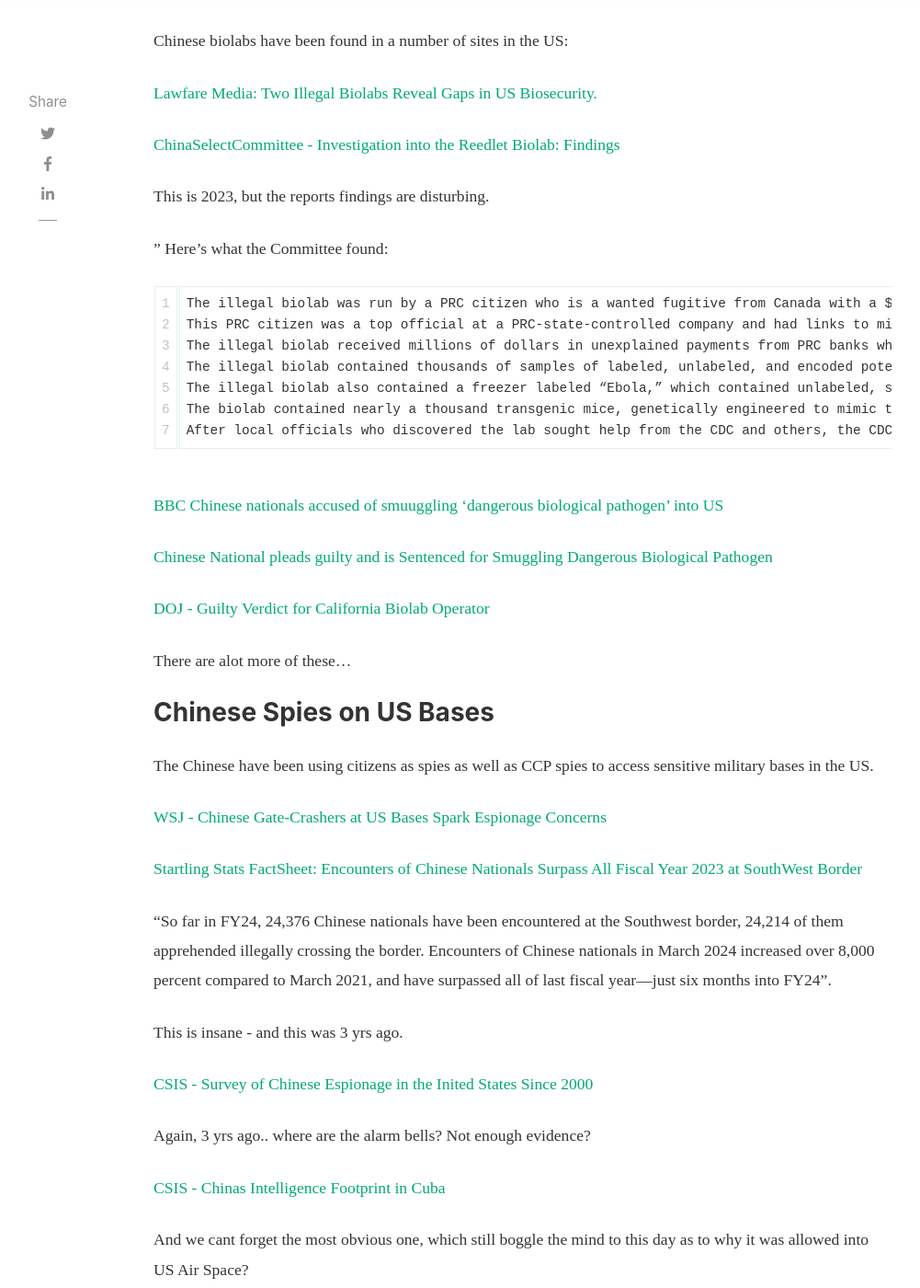
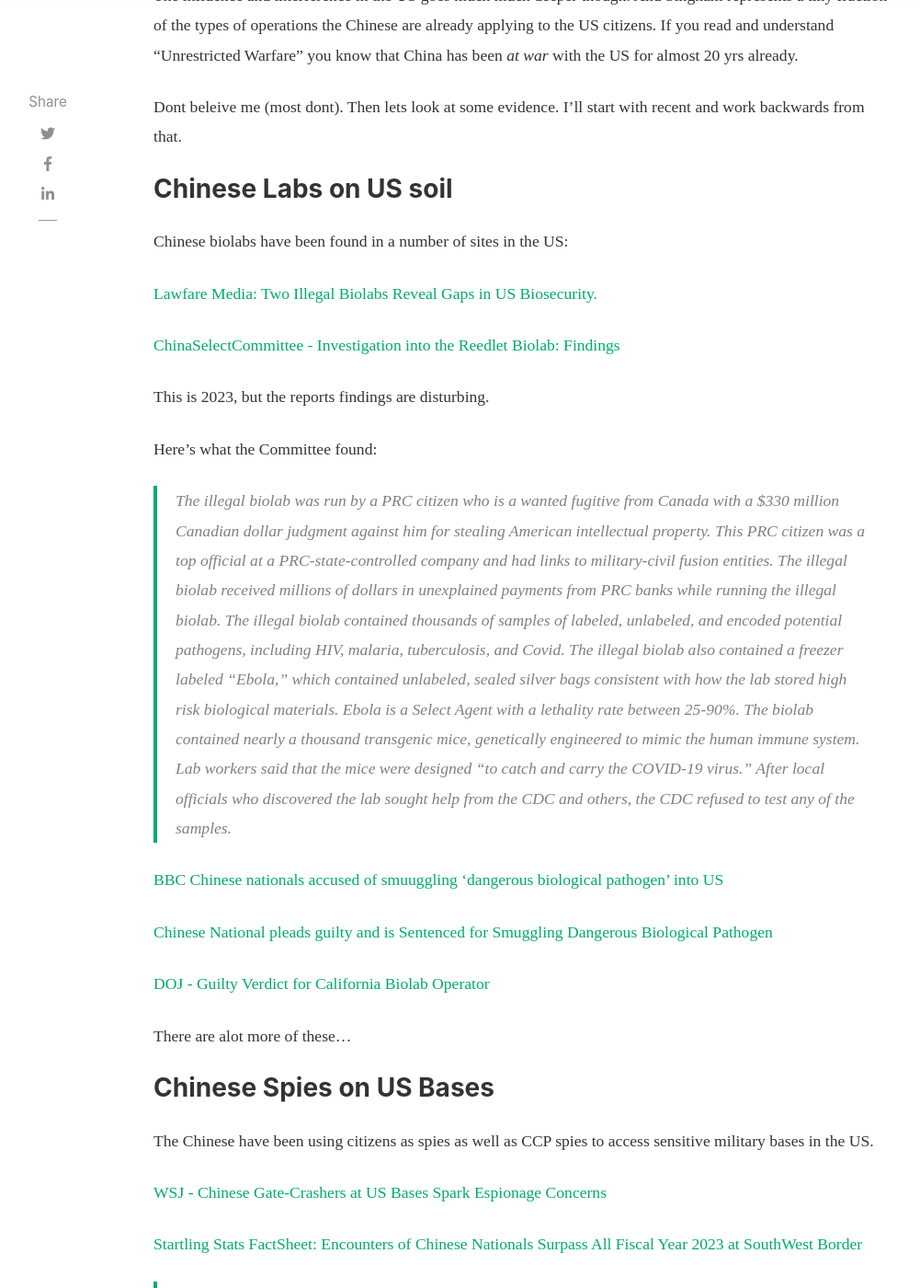
Before and after one commit to unrestricted-info/unrestricted, a Jekyll site: the page built from _posts/2026-05-31-chinese-interference-in-us.md, in a window 1280 px wide and 1400 px high, scrolled down 8992 px. Shown: the whole window at 92% size, without its empty margins (118-1119 px from the left). Built offline with Jekyll 4.4.1, drawn with Linux system fonts in a browser that asks for light colours; nearby versions of some CDN libraries; comment, search, counter and statistics services are not loaded; some of the changed text lies outside the part shown.

Commit message:
chinese-interference

```diff
--- a/_posts/2026-05-31-chinese-interference-in-us.md
+++ b/_posts/2026-05-31-chinese-interference-in-us.md
@@ -93,15 +94,15 @@ In the above documents there are numerous examples of quite extremist groups say
 
 *The People's Forum*
 
-"For months we've been the target of a campaign that alleges our funding comes from 'dark money'."
+> "For months we've been the target of a campaign that alleges our funding comes from 'dark money'."
 
-"A few years ago we met Roy Singham, a Marxist comrade who sold his company & donated most of his wealth to non-profits that focus on political education, culture & internationalism".
+> "A few years ago we met Roy Singham, a Marxist comrade who sold his company & donated most of his wealth to non-profits that focus on political education, culture & internationalism".
 
-"As reported in November 2023 by the Free Beacon: “The source of the Goldman Sachs Philanthropy Fund’s donations to the People’s Forum is likely Neville Roy Singham… [who] is the single individual responsible for the group’s operations."
+> "As reported in November 2023 by the Free Beacon: “The source of the Goldman Sachs Philanthropy Fund’s donations to the People’s Forum is likely Neville Roy Singham… [who] is the single individual responsible for the group’s operations."
 
-"Between 2017 and 2022, the People’s Forum received over $20 million in grants from the GSPF, with $12 million transferred in 2019 alone. As previous reporting has detailed, GSPF appears to function as a dark money clearinghouse, obscuring the identity of donors while facilitating the transfer of substantial sums to American non-profits."
+> "Between 2017 and 2022, the People’s Forum received over $20 million in grants from the GSPF, with $12 million transferred in 2019 alone. As previous reporting has detailed, GSPF appears to function as a dark money clearinghouse, obscuring the identity of donors while facilitating the transfer of substantial sums to American non-profits."
 
-"In November 2023, a Tax-Exempt Organization Complaint was filed with the IRS against The People’s Forum, alleging that: “De Los Santos and the People’s Forum Inc. have been advocating in support of the U.S. designated foreign terror organization Hamas in its war on Israel and Jews and also advocates for the overthrow of the United States.”
+> "In November 2023, a Tax-Exempt Organization Complaint was filed with the IRS against The People’s Forum, alleging that: “De Los Santos and the People’s Forum Inc. have been advocating in support of the U.S. designated foreign terror organization Hamas in its war on Israel and Jews and also advocates for the overthrow of the United States.”
 
 Heres one of the most disturbing quotes from The Peoples Forum:
 
@@ -114,22 +115,22 @@ This is the sort of commentary you will find in Chinas own doctrine called "Unre
 
 *The Justice Education Fund*
 
-"The Justice and Education Fund (JEF) is an example of another 501(c)(3) organization that received over $20 million through GSPF in just 2019 and 2020 alone. Records indicate a $64,500 grant from JEF to the People’s Forum in 2020. Beyond financial transactions, JEF’s leadership is closely aligned with the Singham Network. JEF’s board includes Manolo De Los Santos and David Sung Mo Chung, both of whom also hold positions as officers at the People’s Forum and have been arrested by NYPD at SID4P-led direct-action events in recent months."
+> "The Justice and Education Fund (JEF) is an example of another 501(c)(3) organization that received over $20 million through GSPF in just 2019 and 2020 alone. Records indicate a $64,500 grant from JEF to the People’s Forum in 2020. Beyond financial transactions, JEF’s leadership is closely aligned with the Singham Network. JEF’s board includes Manolo De Los Santos and David Sung Mo Chung, both of whom also hold positions as officers at the People’s Forum and have been arrested by NYPD at SID4P-led direct-action events in recent months."
 
-"Notably, JEF also appears to facilitate the transfer of funds to Singham-linked entities abroad. For example, in 2022, JEF paid NewsClick $2.9 million and Maku Media $2.3 million as independent contractors for the “production of online news programs.”
+> "Notably, JEF also appears to facilitate the transfer of funds to Singham-linked entities abroad. For example, in 2022, JEF paid NewsClick $2.9 million and Maku Media $2.3 million as independent contractors for the “production of online news programs.”
 
 *The United Community Fund*
 
-"The United Community Fund (UCF) plays a role similar to that of the JEF within the Singham Network. Notably, in 2019, the UCF received an $8.33 million grant from the JEF.26 Additionally, during the same year, it allocated over $3 million in grants to the People’s Forum and $700,000 to the Tricontinental Institute. This underscores the intricate financial interplay between the People’s Forum, JEF, and UCF"
+> "The United Community Fund (UCF) plays a role similar to that of the JEF within the Singham Network. Notably, in 2019, the UCF received an $8.33 million grant from the JEF.26 Additionally, during the same year, it allocated over $3 million in grants to the People’s Forum and $700,000 to the Tricontinental Institute. This underscores the intricate financial interplay between the People’s Forum, JEF, and UCF"
 
-"The UCF’s personnel roster exhibits significant overlap with individuals and organizations affiliated with Singham. For instance, in 2019, Tings Chak served as a Director and Secretary of the UCF.27 Chak, a Beijing-based researcher, is associated with Dongsheng News, the Tricontinental Institute, and UCF. These three entities were named in an August 2023 letter by Senator Marco Rubio (R-FL), urging the Department of Justice (DOJ) to investigate them for potential violations of the Foreign Agents Registration Act (FARA).28 Finally, Chak’s membership in the IPA’s art and culture working group serves as an example of her association with a recognized SID4P Convenor."
+> "The UCF’s personnel roster exhibits significant overlap with individuals and organizations affiliated with Singham. For instance, in 2019, Tings Chak served as a Director and Secretary of the UCF.27 Chak, a Beijing-based researcher, is associated with Dongsheng News, the Tricontinental Institute, and UCF. These three entities were named in an August 2023 letter by Senator Marco Rubio (R-FL), urging the Department of Justice (DOJ) to investigate them for potential violations of the Foreign Agents Registration Act (FARA).28 Finally, Chak’s membership in the IPA’s art and culture working group serves as an example of her association with a recognized SID4P Convenor."
 
 *The Progress Unity Fund*
 
-"In contrast to the People’s Forum, the ANSWER Coalition operates under the fiscal sponsorship of the Progress Unity Fund (PUF) rather than being an IRS-registered entity itself.31 As recently as 2019, ANSWER Coalition and PUF shared an address in San Francisco, which also served as a frequent venue for Party for Socialism and Liberation (PSL) activities, indicating a significant overlap between the three.32 Public tax records reveal that PUF granted ANSWER Coalition approximately $244,000 over the past five years. However, between 2019 and 2020, PUF experienced an unexplained contraction in revenue of over 90%, declining from $1.9 million to $126,000. This suggests a state of
+> "In contrast to the People’s Forum, the ANSWER Coalition operates under the fiscal sponsorship of the Progress Unity Fund (PUF) rather than being an IRS-registered entity itself.31 As recently as 2019, ANSWER Coalition and PUF shared an address in San Francisco, which also served as a frequent venue for Party for Socialism and Liberation (PSL) activities, indicating a significant overlap between the three.32 Public tax records reveal that PUF granted ANSWER Coalition approximately $244,000 over the past five years. However, between 2019 and 2020, PUF experienced an unexplained contraction in revenue of over 90%, declining from $1.9 million to $126,000. This suggests a state of
 operational dormancy from 2022, despite PUF’s continued fiscal sponsorship of ANSWER."
 
-"The PUF also functions as a fiscal sponsor for an organization known as “Pivot to Peace,” which has ties to the CCP and operates within the United States. In May 2023, Pivot to Peace activist Henry Liang was arrested for FARA violations. According to a Department of Justice press release, Liang was clandestinely working as an operative
+> "The PUF also functions as a fiscal sponsor for an organization known as “Pivot to Peace,” which has ties to the CCP and operates within the United States. In May 2023, Pivot to Peace activist Henry Liang was arrested for FARA violations. According to a Department of Justice press release, Liang was clandestinely working as an operative
 for the CCP while engaged in activities for Pivot to Peace"
 
 ### Evidence Enough?
@@ -146,13 +147,13 @@ His wife runs a foundation called "CODEPINK" and Singham is a co-founder with he
 
 The interesting paragraphs from this:
 
-Since 2017, Code Pink has received over $1.4 million, representing approximately 25 percent of its total funding, from sources linked to Neville Roy Singham. Singham is a tech executive who married Code Pink co-founder Jodie Evans in 2017. The New York Times reported in August 2023 that Singham works closely with the Chinese government media machine and finances propaganda worldwide through nonprofit groups and shell companies.
+> Since 2017, Code Pink has received over $1.4 million, representing approximately 25 percent of its total funding, from sources linked to Neville Roy Singham. Singham is a tech executive who married Code Pink co-founder Jodie Evans in 2017. The New York Times reported in August 2023 that Singham works closely with the Chinese government media machine and finances propaganda worldwide through nonprofit groups and shell companies.
 
-The timing of this funding coincides with a documented shift in Code Pink's position on China. Before 2017, Evans made statements such as "We demand China stop brutal repression of their women's human rights defenders." But after 2017, Evans has described China as "a defender of the oppressed and a model for economic growth without slavery or war." In 2020, Code Pink launched its "China Is Not Our Enemy" campaign. The New York Times noted that Code Pink stopped criticizing the Chinese government's treatment of Uyghur Muslims and began defending it.
+> The timing of this funding coincides with a documented shift in Code Pink's position on China. Before 2017, Evans made statements such as "We demand China stop brutal repression of their women's human rights defenders." But after 2017, Evans has described China as "a defender of the oppressed and a model for economic growth without slavery or war." In 2020, Code Pink launched its "China Is Not Our Enemy" campaign. The New York Times noted that Code Pink stopped criticizing the Chinese government's treatment of Uyghur Muslims and began defending it.
 
-Code Pink has publicly described Uyghurs as "terrorists" and its activists have met with the House Select Committee on China to advocate against evidence of forced labor in Xinjiang. The organization operates alongside The People's Forum, which has received over $20.4 million from Singham and offers courses titled "Lenin and the Path to Revolution" and "China75 - When the People Stand Up." The People's Forum Executive Director has appeared on CGTN, a Chinese state-owned media outlet that the Department of Justice directed to register under FARA in 2019.
+> Code Pink has publicly described Uyghurs as "terrorists" and its activists have met with the House Select Committee on China to advocate against evidence of forced labor in Xinjiang. The organization operates alongside The People's Forum, which has received over $20.4 million from Singham and offers courses titled "Lenin and the Path to Revolution" and "China75 - When the People Stand Up." The People's Forum Executive Director has appeared on CGTN, a Chinese state-owned media outlet that the Department of Justice directed to register under FARA in 2019.
 
-Beyond FARA concerns, Code Pink has partnered with and advocated for individuals and organizations such as the Popular Front for the Liberation of Palestine (PFLP), which calls into question whether it has provided material support for to designated FTOs. In January 2023, Code Pink partnered with Samidoun, an organization designated as a front for the PFLP. Alongside Samidoun, Code Pink organized a campaign calling for the release of Ahmad Sa'adat, a PFLP Secretary-General who was convicted and sentenced to 30 years for leading a terrorist organization responsible for multiple attacks against Iraeli military and civilians. These activities raise serious questions about whether Code Pink has provided material support to designated FTOs.
+> Beyond FARA concerns, Code Pink has partnered with and advocated for individuals and organizations such as the Popular Front for the Liberation of Palestine (PFLP), which calls into question whether it has provided material support for to designated FTOs. In January 2023, Code Pink partnered with Samidoun, an organization designated as a front for the PFLP. Alongside Samidoun, Code Pink organized a campaign calling for the release of Ahmad Sa'adat, a PFLP Secretary-General who was convicted and sentenced to 30 years for leading a terrorist organization responsible for multiple attacks against Iraeli military and civilians. These activities raise serious questions about whether Code Pink has provided material support to designated FTOs.
 
 Code Pink.. is clearly a CCP propaganda machine. I could post _alot_ more here about this company. I will leave some links instead. This is one of many companies pushing narratives in the US for purposes of disruption.
 
@@ -164,15 +165,15 @@ You would think in 2023 when this investigation from the New York Times was publ
 
 The article, has some wonderful paragraphs:
 
-"But Mr. Singham, 69, himself sits in Shanghai, where one outlet in his network is co-producing a YouTube show financed in part by the city’s propaganda department. Two others are working with a Chinese university to “spread China’s voice to the world.” And last month, Mr. Singham joined a Communist Party workshop about promoting the party internationally."
+> "But Mr. Singham, 69, himself sits in Shanghai, where one outlet in his network is co-producing a YouTube show financed in part by the city’s propaganda department. Two others are working with a Chinese university to “spread China’s voice to the world.” And last month, Mr. Singham joined a Communist Party workshop about promoting the party internationally."
 
 or
 
-"Mr. Singham’s groups have produced YouTube videos that, together, racked up millions of views. They also seek to influence real-world politics by meeting with congressional aides, training politicians in Africa, running candidates in South African elections and organizing protests like the one in London that erupted into violence."
+> "Mr. Singham’s groups have produced YouTube videos that, together, racked up millions of views. They also seek to influence real-world politics by meeting with congressional aides, training politicians in Africa, running candidates in South African elections and organizing protests like the one in London that erupted into violence."
 
 or
 
-"None of Mr. Singham’s nonprofits have registered under the Foreign Agents Registration Act, as is required of groups that seek to influence public opinion on behalf of foreign powers. That usually applies to groups taking money or orders from foreign governments. Legal experts said Mr. Singham’s network was an unusual case."
+> "None of Mr. Singham’s nonprofits have registered under the Foreign Agents Registration Act, as is required of groups that seek to influence public opinion on behalf of foreign powers. That usually applies to groups taking money or orders from foreign governments. Legal experts said Mr. Singham’s network was an unusual case."
 
 Can someone explain, how the Washington Post says "scant evidence" in 2026 and the NYT says "The Times unraveled a financial network that stretches from Chicago to Shanghai and uses American nonprofits to push Chinese talking points worldwide."
 
@@ -194,17 +195,16 @@ Chinese biolabs have been found in a number of sites in the US:
 
 This is 2023, but the reports findings are disturbing.
 
-"
 Here's what the Committee found:
 
-    The illegal biolab was run by a PRC citizen who is a wanted fugitive from Canada with a $330 million Canadian dollar judgment against him for stealing American intellectual property.
-    This PRC citizen was a top official at a PRC-state-controlled company and had links to military-civil fusion entities.
-    The illegal biolab received millions of dollars in unexplained payments from PRC banks while running the illegal biolab.
-    The illegal biolab contained thousands of samples of labeled, unlabeled, and encoded potential pathogens, including HIV, malaria, tuberculosis, and Covid.
-    The illegal biolab also contained a freezer labeled “Ebola,” which contained unlabeled, sealed silver bags consistent with how the lab stored high risk biological materials. Ebola is a Select Agent with a lethality rate between 25-90%.
-    The biolab contained nearly a thousand transgenic mice, genetically engineered to mimic the human immune system. Lab workers said that the mice were designed “to catch and carry the COVID-19 virus.”
-    After local officials who discovered the lab sought help from the CDC and others, the CDC refused to test any of the samples.
-"
+> The illegal biolab was run by a PRC citizen who is a wanted fugitive from Canada with a $330 million Canadian dollar judgment against him for stealing American intellectual property.
+> This PRC citizen was a top official at a PRC-state-controlled company and had links to military-civil fusion entities.
+> The illegal biolab received millions of dollars in unexplained payments from PRC banks while running the illegal biolab.
+> The illegal biolab contained thousands of samples of labeled, unlabeled, and encoded potential pathogens, including HIV, malaria, tuberculosis, and Covid.
+> The illegal biolab also contained a freezer labeled “Ebola,” which contained unlabeled, sealed silver bags consistent with how the lab stored high risk biological materials. Ebola is a Select Agent with a lethality rate between 25-90%.
+> The biolab contained nearly a thousand transgenic mice, genetically engineered to mimic the human immune system. Lab workers said that the mice were designed “to catch and carry the COVID-19 virus.”
+> After local officials who discovered the lab sought help from the CDC and others, the CDC refused to test any of the samples.
+
 
 [BBC Chinese nationals accused of smuuggling 'dangerous biological pathogen' into US](https://www.bbc.com/news/articles/c4gkdppymk4o)
 
@@ -222,7 +222,7 @@ The Chinese have been using citizens as spies as well as CCP spies to access sen
 
 [Startling Stats FactSheet: Encounters of Chinese Nationals Surpass All Fiscal Year 2023 at SouthWest Border](https://homeland.house.gov/2024/04/18/startling-stats-factsheet-encounters-of-chinese-nationals-surpass-all-fiscal-year-2023-at-the-southwest-border/)
 
-"So far in FY24, 24,376 Chinese nationals have been encountered at the Southwest border, 24,214 of them apprehended illegally crossing the border. Encounters of Chinese nationals in March 2024 increased over 8,000 percent compared to March 2021, and have surpassed all of last fiscal year––just six months into FY24".
+> "So far in FY24, 24,376 Chinese nationals have been encountered at the Southwest border, 24,214 of them apprehended illegally crossing the border. Encounters of Chinese nationals in March 2024 increased over 8,000 percent compared to March 2021, and have surpassed all of last fiscal year––just six months into FY24".
 
 This is insane - and this was 3 yrs ago.
 
```
Also changed, not shown: other parts of _posts/2026-05-31-chinese-interference-in-us.md (+16 -15 lines).
